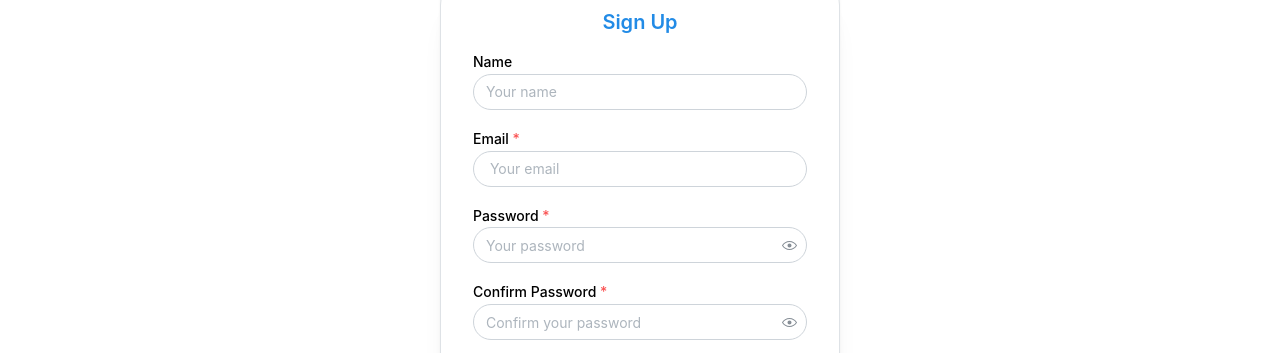
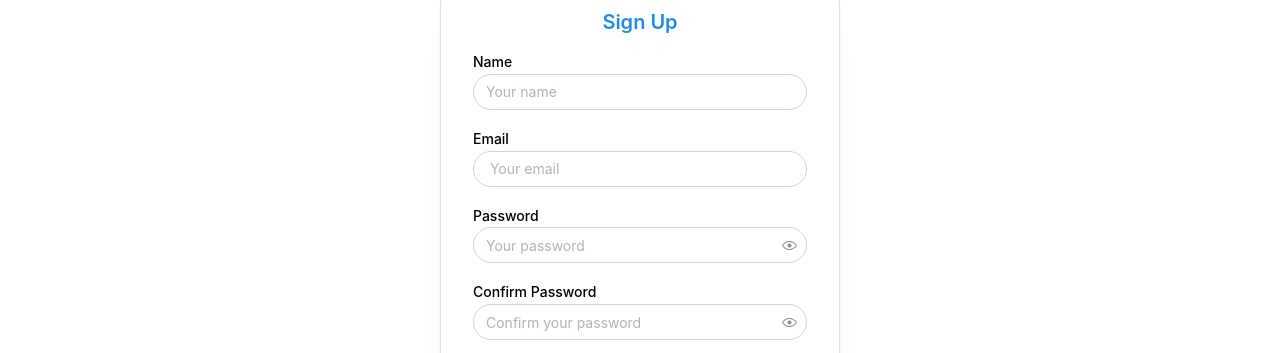
Before and after one commit to tchoumi313/ExpenseTracker, a React (Vite) app in the folder client/: page /signup in a window 1280 px wide. Shown: the part 218-571 px from the top of the page. Built offline with nearby package versions, Linux system fonts and the light colour scheme.

Commit message:
feat: Add form validation using Yup and React Hook Form
- Implemented email validation in Login and Signup components using Yup schema.
- Integrated React Hook Form for managing form state and validation.
- Enhanced user experience with improved error handling and validation feedback.

```diff
--- a/client/src/components/Auth/Login.jsx
+++ b/client/src/components/Auth/Login.jsx
@@ -5,13 +5,41 @@ import {
   Paper,
   Group,
   Button,
-   Anchor,
+  Anchor,
   Stack,
   Flex,
 } from "@mantine/core";
 import { Link } from "react-router-dom";
 
+import { useForm } from "react-hook-form";
+import { yupResolver } from "@hookform/resolvers/yup";
+import * as yup from "yup";
+
+const schema = yup.object().shape({
+  email: yup
+    .string()
+    .required("Enter your email")
+    .matches(
+      /^[a-zA-Z0-9._%+-]+@[a-zA-Z0-9.-]+\.[a-zA-Z]{2,}$/gm,
+      "Enter a valid email"
+    ),
+  password: yup
+    .string()
+    .required()
+    .min(6, "Password must be at least 6 characters"),
+});
+
 export default function Login() {
+  const {
+    register,
+    handleSubmit,
+    formState: { errors },
+  } = useForm({
+    resolver: yupResolver(schema),
+  });
+  const onSubmit = async (data) => {
+    console.log(data);
+  };
   return (
     // flex vetically and horizontally center
     <Flex
@@ -25,30 +53,35 @@ export default function Login() {
     >
       <Paper radius="xl" p="xl" withBorder shadow="xl" w={400}>
         <Text size="xl" fw={600} mb={10} c="blue" ta={"center"}>
-            Login
-
+          Login
         </Text>
-        <form>
+        <form onSubmit={handleSubmit(onSubmit)}>
           <Stack>
-
             <TextInput
-              required
               label="Email"
               placeholder=" Your email"
               radius="xl"
+              {...register("email")}
+              error={errors.email && errors.email.message}
             />
 
             <PasswordInput
-              required
               label="Password"
               placeholder="Your password"
               radius="xl"
+              {...register("password")}
+              error={errors.password && errors.password.message}
             />
-
-            </Stack>
+          </Stack>
 
           <Group justify="space-between" mt="xl">
-            <Anchor   type="button" c="dimmed" size="xs" component={Link} to= "/signup">
+            <Anchor
+              type="button"
+              c="dimmed"
+              size="xs"
+              component={Link}
+              to="/signup"
+            >
               Don&#39;t have an account? Register
             </Anchor>
             <Button type="submit" radius="xl">
--- a/client/src/components/Auth/Signup.jsx
+++ b/client/src/components/Auth/Signup.jsx
@@ -9,9 +9,36 @@ import {
   Stack,
   Flex,
 } from "@mantine/core";
+
 import { Link } from "react-router-dom";
 
+import { useForm } from "react-hook-form";
+import { yupResolver } from "@hookform/resolvers/yup";
+import * as yup from "yup";
+
+const schema = yup.object().shape({
+  name: yup.string().required("Enter your name"),
+  email: yup.string().required("Enter your email").matches(/^[a-zA-Z0-9._%+-]+@[a-zA-Z0-9.-]+\.[a-zA-Z]{2,}$/gm, "Enter a valid email"),
+  password: yup
+    .string()
+    .required()
+    .min(6, "Password must be at least 6 characters"),
+  confirmPassword: yup
+    .string()
+    .oneOf([yup.ref("password"), null], "Passwords must match"),
+});
 export default function SignUp() {
+  const {
+    register,
+    handleSubmit,
+    formState: { errors },
+  } = useForm({
+    resolver: yupResolver(schema),
+  });
+  const onSubmit = async (data) => {
+    console.log(data);
+  };
+
   return (
     <Flex
       gap="xs"
@@ -28,28 +55,37 @@ export default function SignUp() {
         <Text size="xl" fw={600} mb={10} c="blue" ta={"center"}>
           Sign Up
         </Text>
-        <form>
+        <form onSubmit={handleSubmit(onSubmit)}>
           <Stack>
-            <TextInput label="Name" placeholder="Your name" radius="xl" />
+            <TextInput
+              label="Name"
+              placeholder="Your name"
+              radius="xl"
+              {...register("name")}
+              error={errors.name && errors.name.message}
+            />
 
             <TextInput
-              required
               label="Email"
               placeholder=" Your email"
               radius="xl"
+              {...register("email")}
+              error={errors.email && errors.email.message}
             />
 
             <PasswordInput
-              required
               label="Password"
               placeholder="Your password"
               radius="xl"
+              {...register("password")}
+              error={errors.password && errors.password.message}
             />
             <PasswordInput
-              required
               label="Confirm Password"
               placeholder="Confirm your password"
               radius="xl"
+              {...register("confirmPassword")}
+              error={errors.confirmPassword && errors.confirmPassword.message}
             />
           </Stack>
 
```
